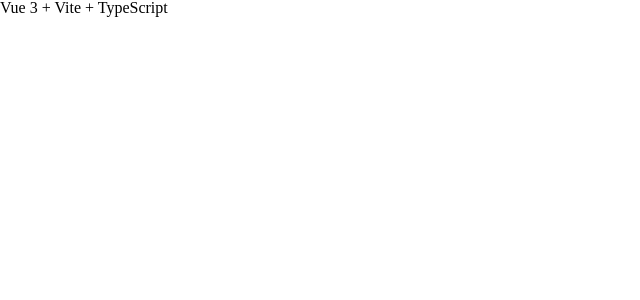
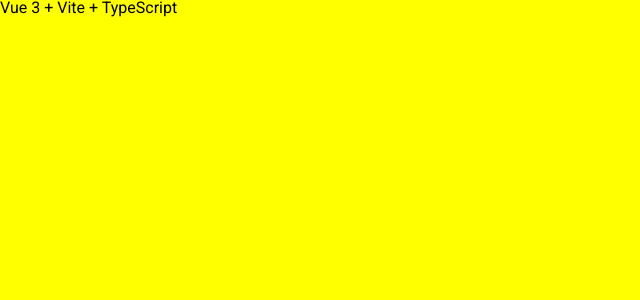
Before and after one commit to Cream26/Code-Highlighting, a Vue app: page / in a window 1280 px wide. Shown: the top 300 px of the page, without its empty margins (0-640 px from the left). Built offline with nearby package versions, Linux system fonts and the light colour scheme.

Commit message:
Environment configuration

```diff
--- a/src/assets/main.css
+++ b/src/assets/main.css
@@ -1 +1,6 @@
 @import './reset.css';
+@import url('https://fonts.googleapis.com/css?family=Roboto');
+body {
+  font-family: 'Roboto', sans-serif;
+  background-color: yellow;
+}
```
Also changed, not shown: 2 other files (tests, documents, lock files or other folders).
